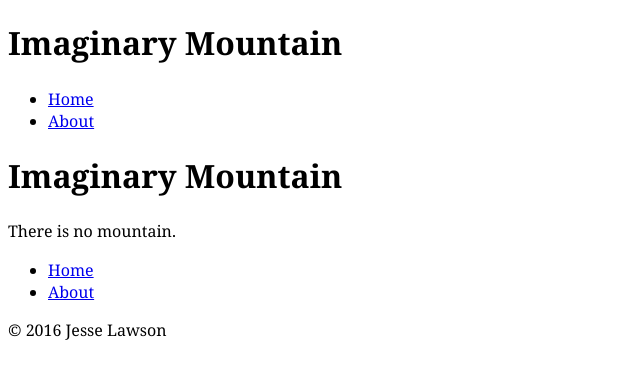
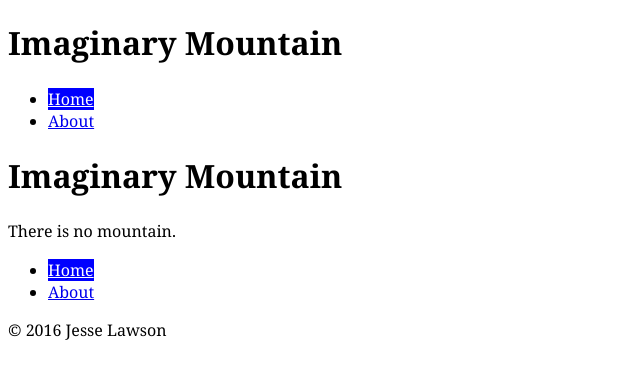
Before and after one commit to rocketNeck/Imaginary-Mountain, a Jekyll site: the page built from index.html, in a window 1280 px wide. Shown: the top 379 px of the page, without its empty margins (0-640 px from the left). Built offline with Jekyll 4.4.1, drawn with Linux system fonts in a browser that asks for light colours.

Commit message:
more building changes

```diff
--- a/_includes/nav.html
+++ b/_includes/nav.html
@@ -1,6 +1,6 @@
 <nav>
   <ul>
-    <li><a href="{{site.baseurl}}/index.html">Home</a></li>
+    <li><a href="{{site.baseurl}}/index.html" class="current">Home</a></li>
     <li><a href="{{site.baseurl}}/about.html">About</a></li>
   </ul>
 </nav>
--- a/css/common.css
+++ b/css/common.css
@@ -3,3 +3,8 @@
   padding: 0;
   font: normal 100%/1.4 Georgia, serif;
 }
+
+.current {
+  background-color: blue;
+  color: white;
+}
```
Also changed, not shown: 1 other file.
